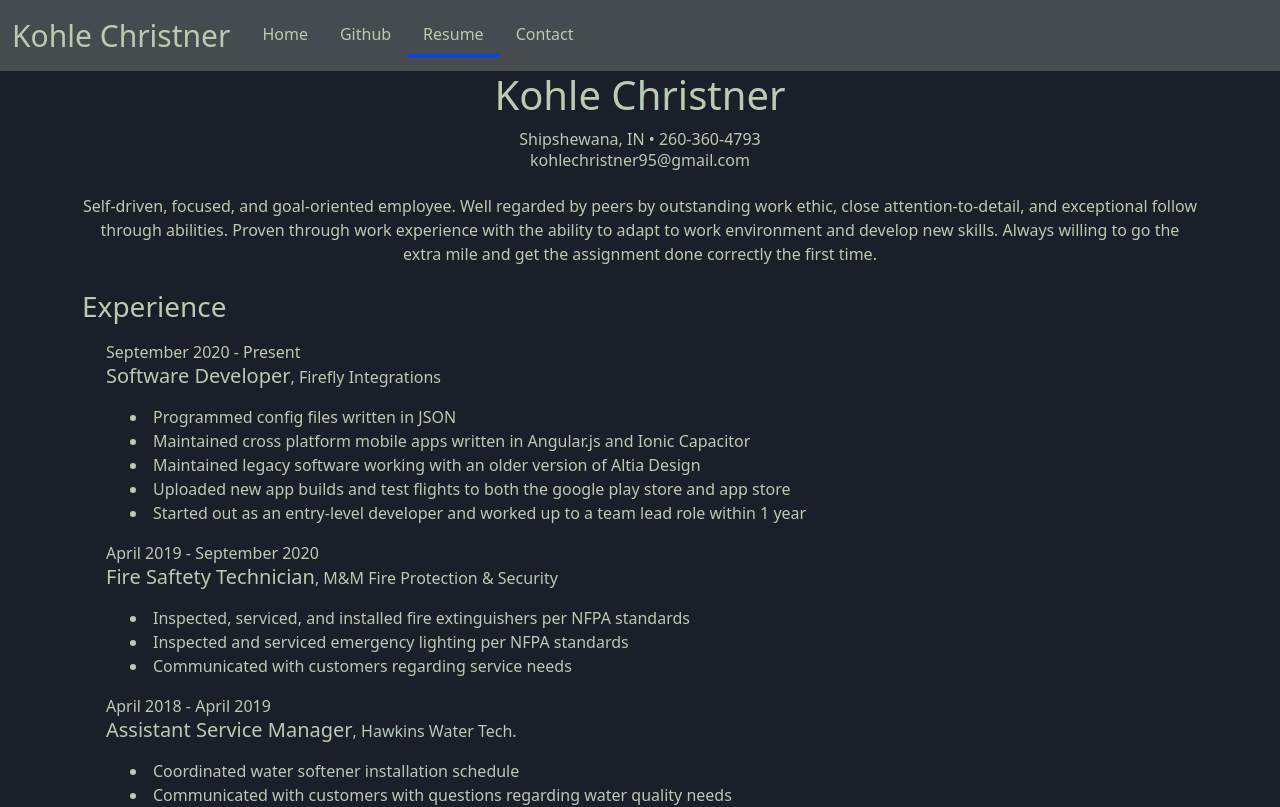
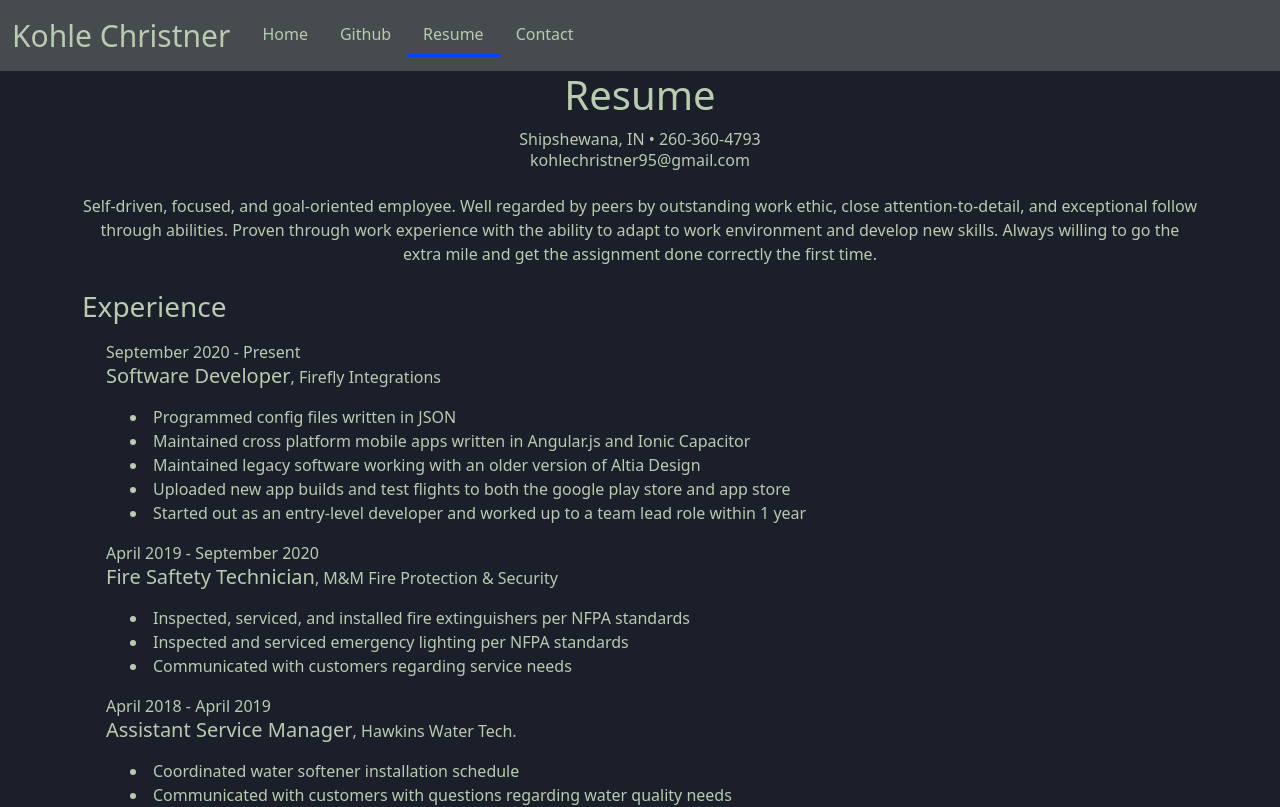
Before and after one commit to kohleChristner95/portfolio-website, a React (Create React App) app: page /resume in a window 1280 px wide. Shown: the top 807 px of the page. Built offline with nearby package versions, Linux system fonts and the light colour scheme.

Commit message:
Updated readme bugs.

```diff
--- a/src/Components/ResumeComponents/Overview.js
+++ b/src/Components/ResumeComponents/Overview.js
@@ -1,7 +1,7 @@
 const Overview = () => {
   return (
     <div>
-      <h1>Kohle Christner</h1>
+      <h1>Resume</h1>
       <div>Shipshewana, IN • 260-360-4793</div>
       <h6 className="mb-4">kohlechristner95@gmail.com</h6>
       <div className="container-sm my-4">
```
Also changed, not shown: 1 other file (tests, documents, lock files or other folders).
